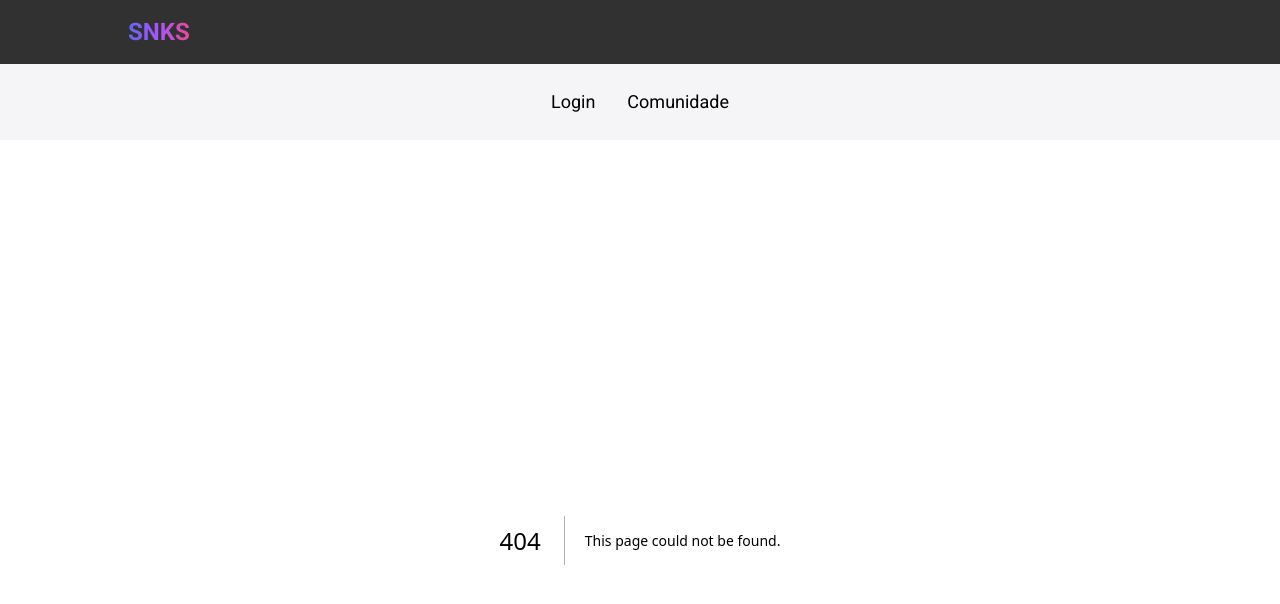
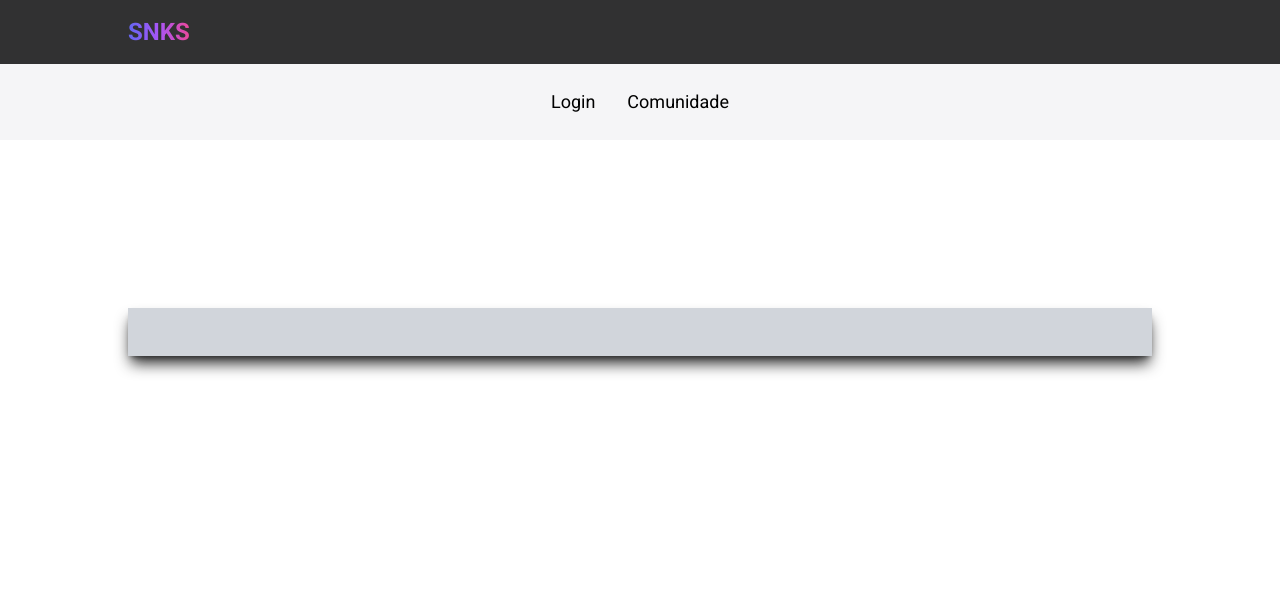
Before and after one commit to victor077/sneakers, a Next.js app in the folder front/: page /questions in a window 1280 px wide. Before the commit this address had no page. Shown: the top 604 px of the page. Built offline with nearby package versions, Linux system fonts and the light colour scheme.

Commit message:
Criando tela de questions

```diff
--- /dev/null
+++ b/front/src/app/questions/page.tsx
@@ -0,0 +1,17 @@
+"use client";
+import React from "react";
+
+import Card from "@/components/Card";
+// import { useRouter } from "next/router";
+
+const Page = () => {
+  // const router = useRouter();
+
+  return (
+      <div className=" h-96 flex items-center justify-center">
+        <Card />
+      </div>
+  );
+};
+
+export default Page;
```
